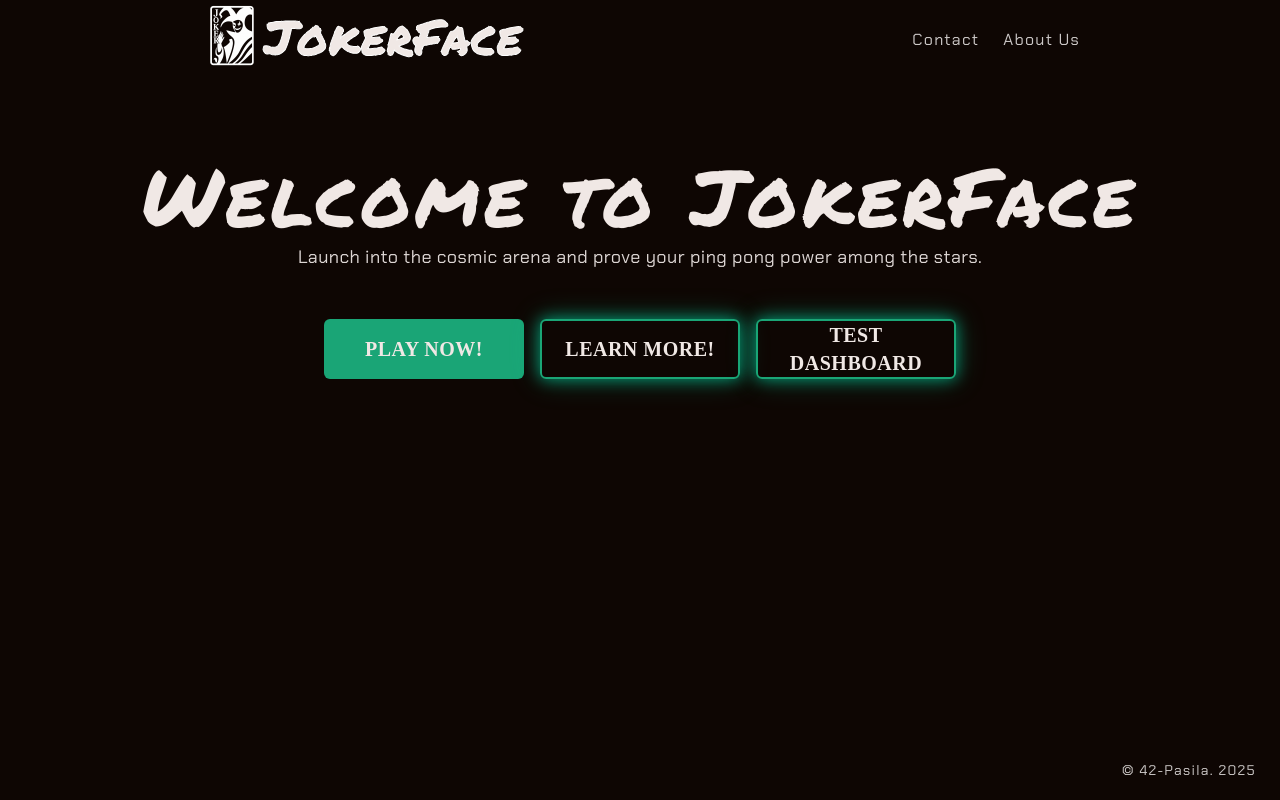
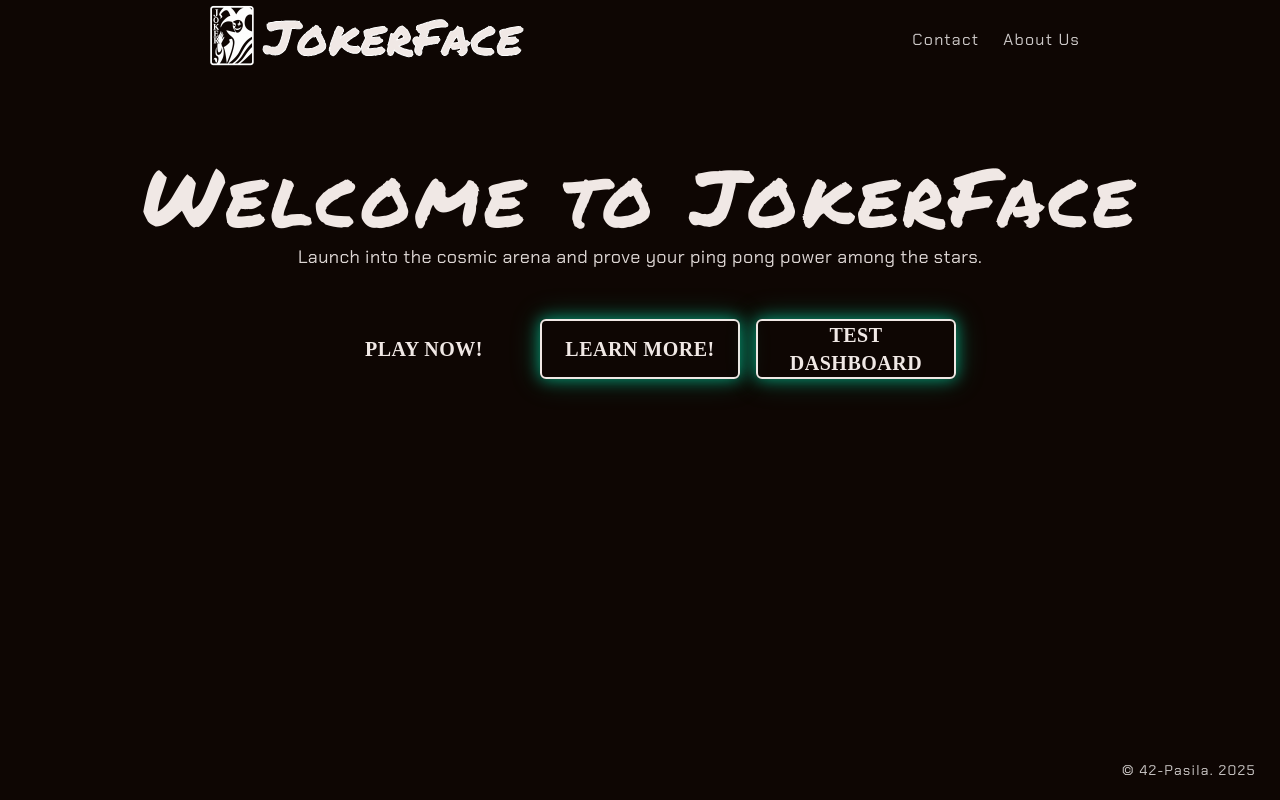
Before and after one commit to 42VN-Pasila/frontend, a React (Vite) app: page / in a window 1280 px wide. Built offline with nearby package versions, Linux system fonts and the light colour scheme; no server answers; a web font is replaced by a local one.

Commit message:
Change landing -> primary

```diff
--- a/src/index.css
+++ b/src/index.css
@@ -22,9 +22,9 @@
   -moz-osx-font-smoothing: grayscale;
 
   /*Landing button color*/
-  --color-landing: #1ecf94cb;
-  --color-landing-hover: #1ae7a3c5;
-  --color-landing-active: #15e29ec4;
+  --color-primary: #1ecf94cb;
+  --color-primary-hover: #1ae7a3c5;
+  --color-primary-active: #15e29ec4;
 
   /* Secondary grayscale / black tokens*/
   --color-light-gray: #f0e8e5;
```
